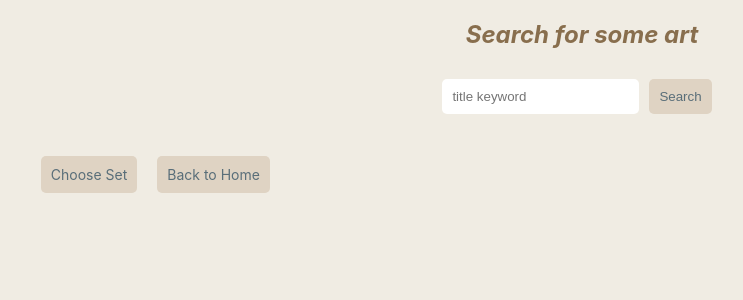
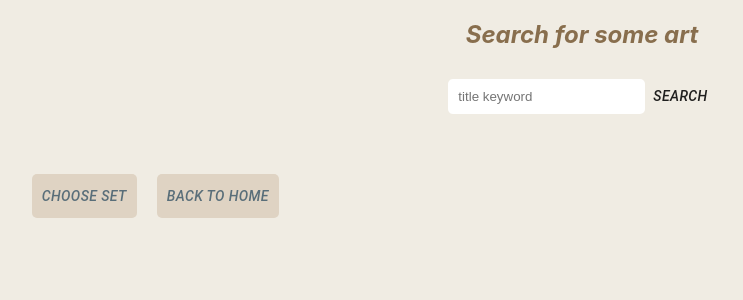
Before and after one commit to tanwsc/MuseumSiteProject, a React (Create React App) app: page /search in a window 1280 px wide. Shown: the top 300 px of the page, without its empty margins (58-801 px from the left). Built offline with nearby package versions, Linux system fonts and the light colour scheme.

Commit message:
added search word into link

```diff
--- a/src/Components/SearchArt.js
+++ b/src/Components/SearchArt.js
@@ -1,11 +1,13 @@
 import * as React from "react";
 import { useRef, useState } from "react";
-import { Link } from "react-router-dom";
+import { Link, useHistory } from "react-router-dom";
+import Button from "@material-ui/core/Button";
 
 import ArtObject from "./ArtObject.js";
 
 const SearchArt = ({ style }) => {
   const inputSearchRef = useRef();
+  const history = useHistory();
   const [searchKey, setSearchKey] = useState("");
 
   const url = `&title=${searchKey}&fields=objectnumber,title,people,period,dated,classification,culture,medium,dimensions,description,images`;
@@ -13,6 +15,7 @@ const SearchArt = ({ style }) => {
   // get input word
   const handleSearch = () => {
     setSearchKey(`${inputSearchRef.current.value}`);
+    history.push(`/search?q=${inputSearchRef.current.value}`);
     console.log(inputSearchRef.current.value);
   };
 
@@ -25,17 +28,24 @@ const SearchArt = ({ style }) => {
           ref={inputSearchRef}
           placeholder="title keyword"
         ></input>
-        <button onClick={handleSearch}>Search</button>
+        <Button className={style.button} onClick={handleSearch}>
+          Search
+        </Button>
       </div>
-      {searchKey === "" ? null : <ArtObject url={url} />}
+      {searchKey === "" ? null : <ArtObject style={style} url={url} />}
       <br />
       <div className="nav">
-        <Link to="/art" style={style}>
+        <Button
+          className={style.button}
+          component={Link}
+          to="/art"
+          style={style}
+        >
           Choose Set
-        </Link>
-        <Link to="/" style={style}>
+        </Button>
+        <Button className={style.button} component={Link} to="/" style={style}>
           Back to Home
-        </Link>
+        </Button>
       </div>
     </div>
   );
```
